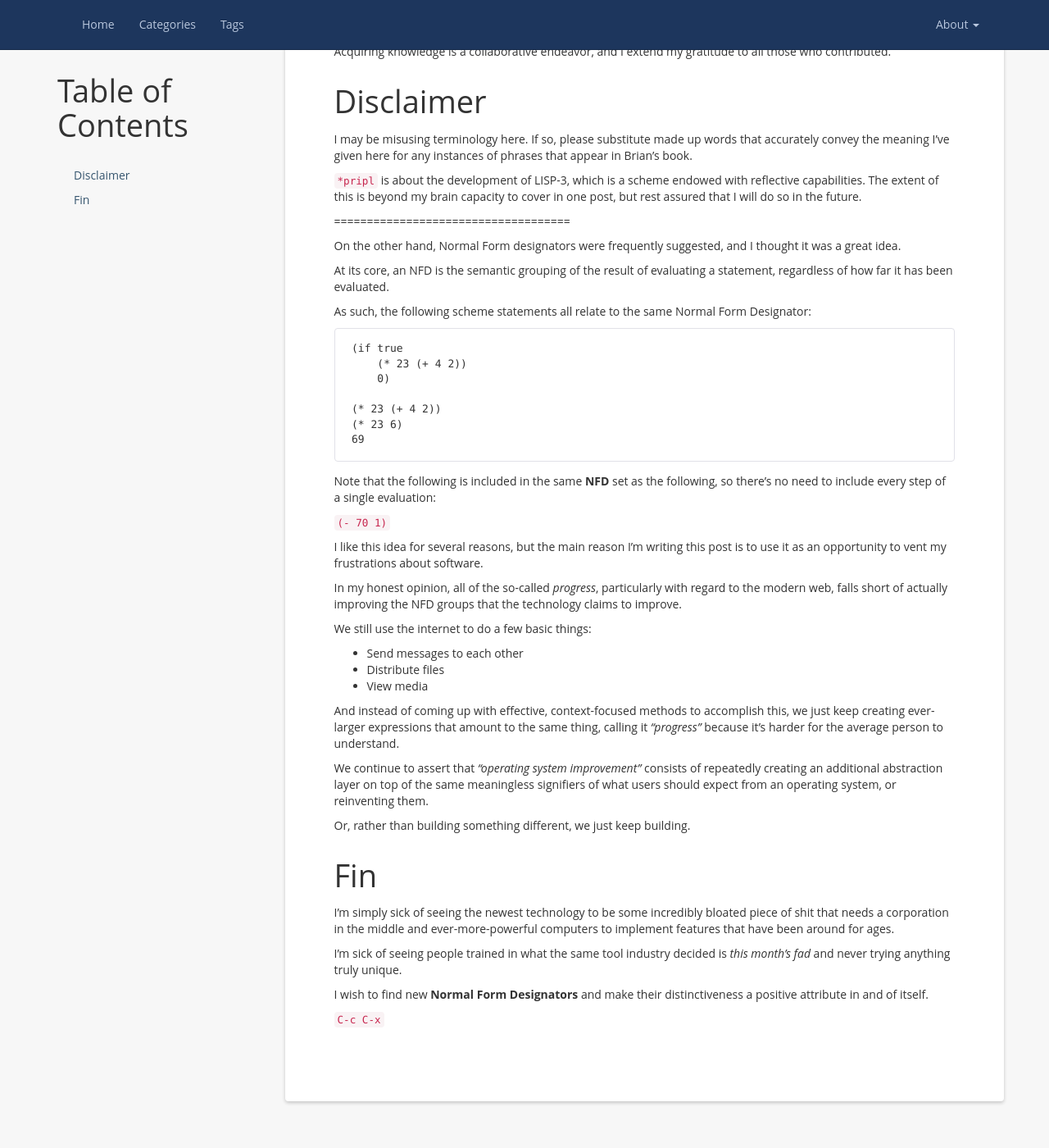
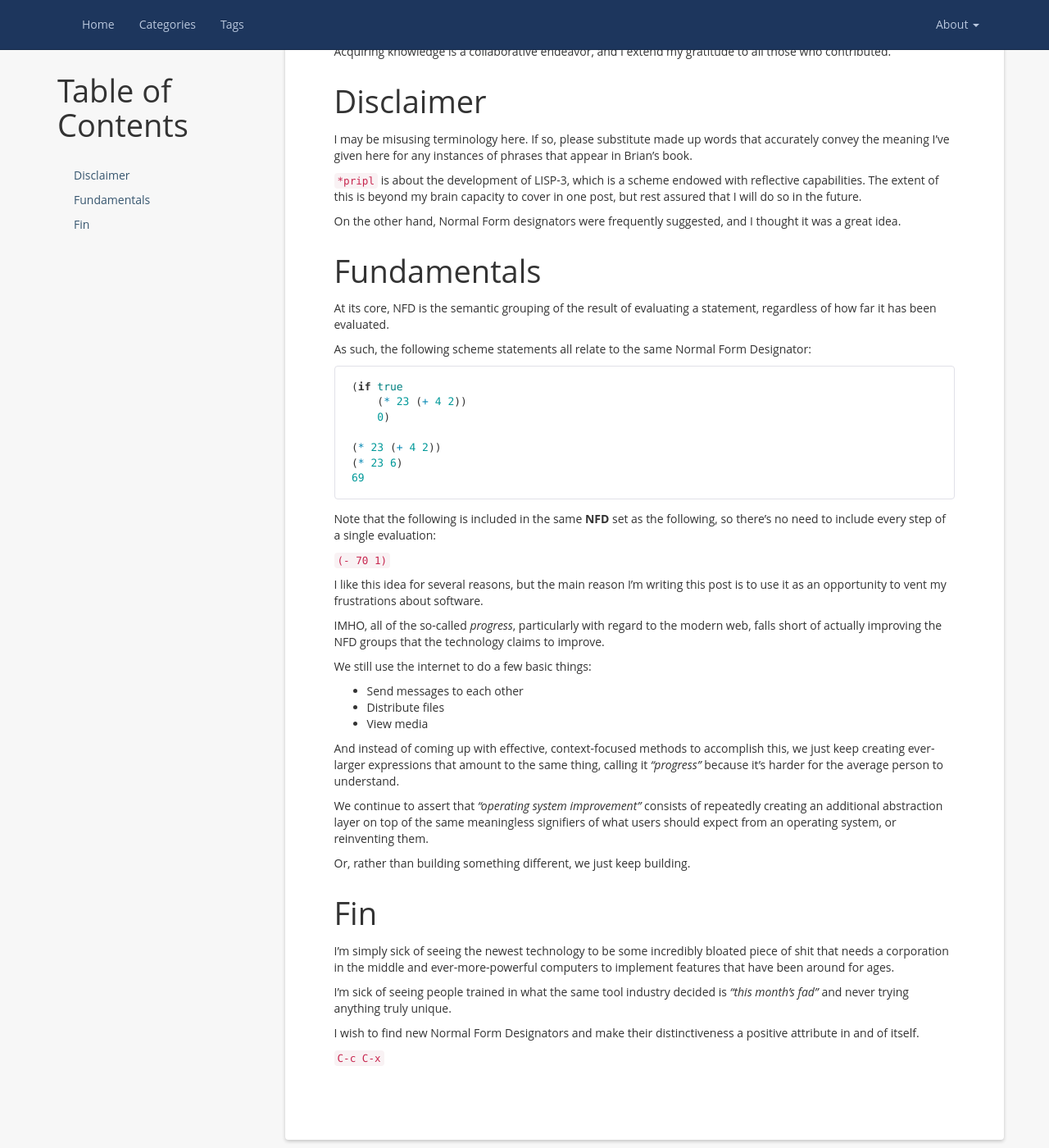
Before and after one commit to bllaude/bllaude.github.io, a Jekyll site: the page built from _posts/2023-04-12-nfds.md, in a window 1280 px wide and 1400 px high, scrolled down 387 px. Shown: the whole window at 82% size. Built offline with Jekyll 4.4.1, drawn with Linux system fonts in a browser that asks for light colours; a script that is not in the unit is left out; comment, search, counter and statistics services are not loaded.

Commit message:
Update 2023-04-12-nfds.md

````diff
--- a/_posts/2023-04-12-nfds.md
+++ b/_posts/2023-04-12-nfds.md
@@ -22,15 +22,16 @@ I may be misusing terminology here. If so, please substitute made up words that
 
 `*pripl` is about the development of LISP-3, which is a scheme endowed with reflective capabilities. The extent of this is beyond my brain capacity to cover in one post, but rest assured that I will do so in the future.
 
-====================================
 
 On the other hand, Normal Form designators were frequently suggested, and I thought it was a great idea.
 
-At its core, an NFD is the semantic grouping of the result of evaluating a statement, regardless of how far it has been evaluated.
+Fundamentals                                                    {#Fundamentals}
+====================================
+At its core, NFD is the semantic grouping of the result of evaluating a statement, regardless of how far it has been evaluated.
 
 As such, the following scheme statements all relate to the same Normal Form Designator:
 
-```
+```lisp
 (if true
     (* 23 (+ 4 2))
     0)
@@ -46,7 +47,7 @@ Note that the following is included in the same **NFD** set as the following, so
 
 I like this idea for several reasons, but the main reason I'm writing this post is to use it as an opportunity to vent my frustrations about software.
 
-In my honest opinion, all of the so-called *progress*, particularly with regard to the modern web, falls short of actually improving the NFD groups that the technology claims to improve.
+IMHO, all of the so-called *progress*, particularly with regard to the modern web, falls short of actually improving the NFD groups that the technology claims to improve.
 
 We still use the internet to do a few basic things:
 - Send messages to each other
@@ -63,8 +64,8 @@ Fin                                                    {#Fin}
 ====================================
 I'm simply sick of seeing the newest technology to be some incredibly bloated piece of shit that needs a corporation in the middle and ever-more-powerful computers to implement features that have been around for ages.
 
-I'm sick of seeing people trained in what the same tool industry decided is *this month's fad* and never trying anything truly unique.
+I'm sick of seeing people trained in what the same tool industry decided is *"this month's fad"* and never trying anything truly unique.
 
-I wish to find new **Normal Form Designators** and make their distinctiveness a positive attribute in and of itself.
+I wish to find new Normal Form Designators and make their distinctiveness a positive attribute in and of itself.
 
 `C-c C-x`
````
